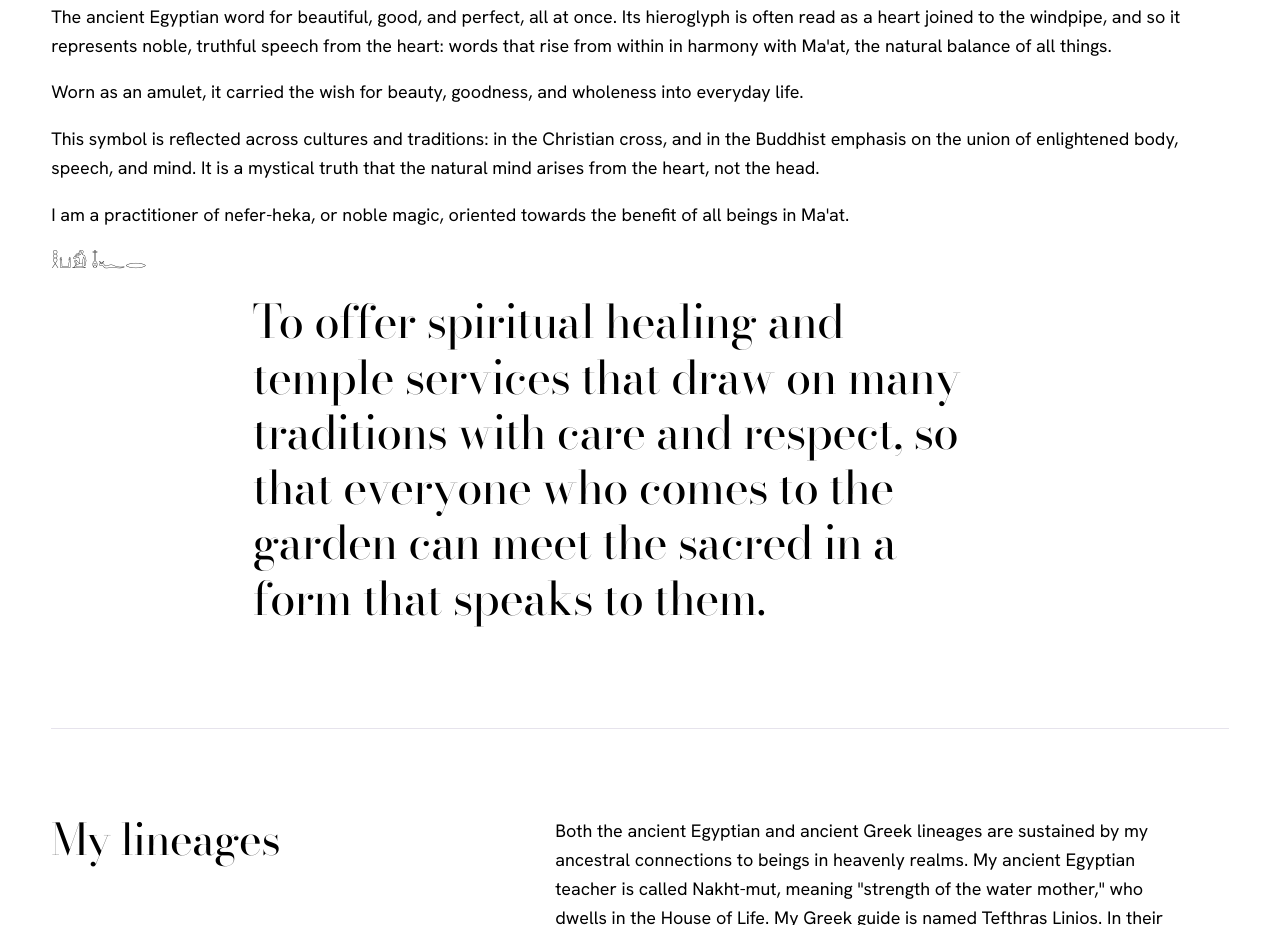
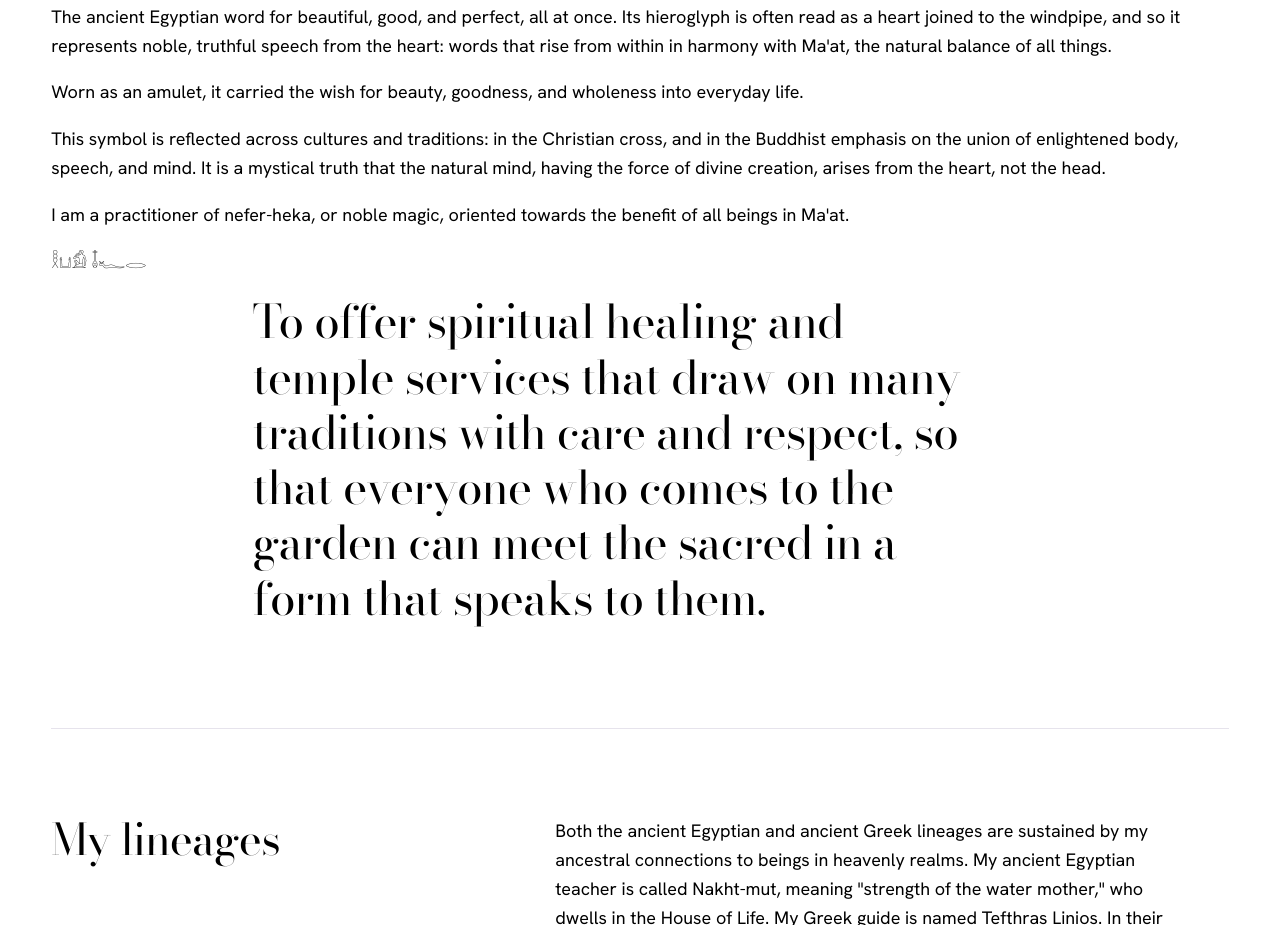
Before and after one commit to djghealing/garden, a plain HTML site: page mission.html in a window 1280 px wide. Shown: the part 1560-2485 px from the top of the page. Drawn offline with nearby package versions, Linux system fonts and the light colour scheme.

Commit message:
Add files via upload

```diff
--- a/mission.html
+++ b/mission.html
@@ -71,7 +71,7 @@
         <h2 id="nefer-title">Nefer</h2>
         <p>The ancient Egyptian word for beautiful, good, and perfect, all at once. Its hieroglyph is often read as a heart joined to the windpipe, and so it represents noble, truthful speech from the heart: words that rise from within in harmony with Ma'at, the natural balance of all things.</p>
         <p>Worn as an amulet, it carried the wish for beauty, goodness, and wholeness into everyday life.</p>
-        <p>This symbol is reflected across cultures and traditions: in the Christian cross, and in the Buddhist emphasis on the union of enlightened body, speech, and mind. It is a mystical truth that the natural mind arises from the heart, not the head.</p>
+        <p>This symbol is reflected across cultures and traditions: in the Christian cross, and in the Buddhist emphasis on the union of enlightened body, speech, and mind. It is a mystical truth that the natural mind, having the force of divine creation, arises from the heart, not the head.</p>
         <p>I am a practitioner of nefer-heka, or noble magic, oriented towards the benefit of all beings in Ma'at.</p>
         <p class="hieroglyphs" lang="egy" aria-label="Heka nefer, in hieroglyphs">𓎛𓂓𓀁 𓄤𓆑𓂋</p>
       </div>
```
